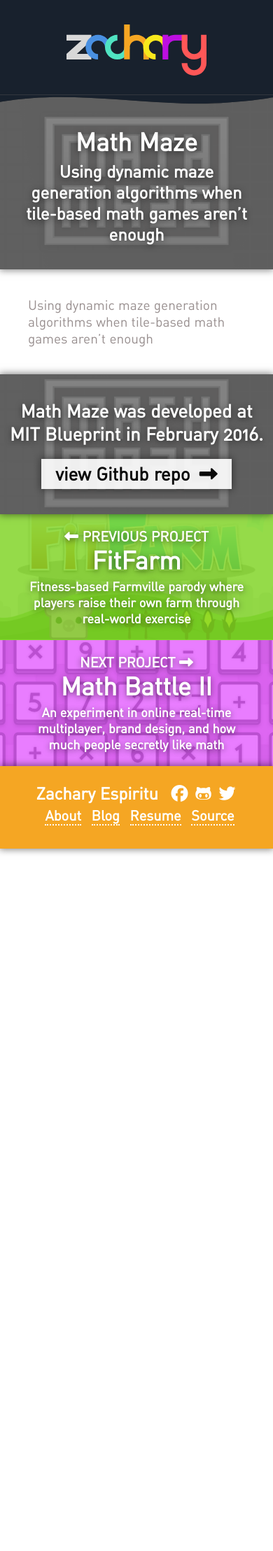
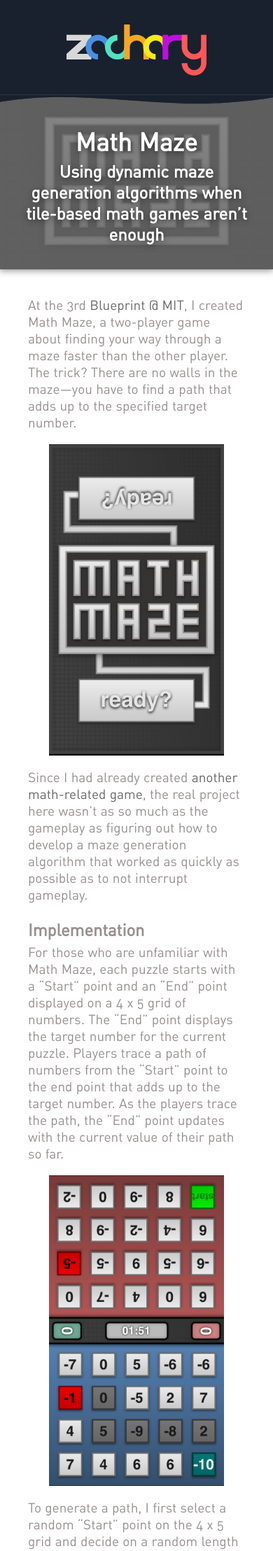
Before and after one commit to ZacharyEspiritu/zacharyespiritu.github.io, a Jekyll site: the page built from _projects/2016-02-20-math-maze.markdown, in a window 390 px wide. Shown: the top 2217 px of the page at 70% size. Built offline with Jekyll 4.4.1, drawn with Linux system fonts in a browser that asks for light colours; nearby versions of some CDN libraries; some of the changed text lies outside the part shown.

Commit message:
Add more content

```diff
--- a/_projects/2015-12-27-physics-guide.markdown
+++ b/_projects/2015-12-27-physics-guide.markdown
@@ -13,7 +13,7 @@ ending:
 
 Immediately following Christmas Break, all Regis High School students are required to take a Science Mid-Year Exam covering all of the material in their respective science class from the past half-year. Obviously, I didn’t want to study for my Physics exam, but I *did* want to learn LaTeX, so I made [a website about Physics][physics-midyear-guide] using LaTeX.
 
-Using [MathJax][mathjax-website], a Javascript integration for LaTeX rendering on webpages, I built a website covering all of the topics that were going to be on the exam with LaTeX for displaying necessary formulas and example solution sets for extra practice. I also used Sketch to design a little mascot to cheer people on while they were studying.
+Using [MathJax][mathjax-website], a Javascript integration for LaTeX rendering on webpages, I built a website covering all of the topics that were going to be on the exam with LaTeX for displaying necessary formulas and example solution sets for extra practice. I also used Sketch to design a cute, little mascot to cheer people on while they were studying.
 
 <figure class="lazyload" data-expand="-20">
     <img class="responsive-image lazyload" src="/images/portfolio-physics.png">
--- a/_projects/2016-02-20-math-maze.markdown
+++ b/_projects/2016-02-20-math-maze.markdown
@@ -12,4 +12,49 @@ ending:
   link_text: view Github repo
 ---
 
-Using dynamic maze generation algorithms when tile-based math games aren’t enough
+At the 3rd [Blueprint @ MIT][blueprint-mit], I created Math Maze, a two-player game about finding your way through a maze faster than the other player. The trick? There are no walls in the maze—you have to find a path that adds up to the specified target number.
+
+<figure class="lazyload" data-expand="-20">
+    <img class="responsive-screenshot lazyload" data-src="/images/projects/math-maze/title-screen.png">
+</figure>
+
+Since I had already created [another math-related game][math-battle-post], the real project here wasn't as so much as the gameplay as figuring out how to develop a maze generation algorithm that worked as quickly as possible as to not interrupt gameplay.
+
+### Implementation
+
+For those who are unfamiliar with Math Maze, each puzzle starts with a "Start" point and an "End" point displayed on a 4 x 5 grid of numbers. The "End" point displays the target number for the current puzzle. Players trace a path of numbers from the "Start" point to the end point that adds up to the target number. As the players trace the path, the "End" point updates with the current value of their path so far.
+
+<figure class="lazyload" data-expand="-20">
+    <img class="responsive-screenshot lazyload" data-src="/images/projects/math-maze/gameplay.png">
+</figure>
+
+To generate a path, I first select a random "Start" point on the 4 x 5 grid and decide on a random length for the path. (The funky typecasting seen here is necessary to properly convert the random `UInt32` given to a higher-level `CGFloat`.)
+
+{% highlight swift %}
+let pathLength = Int(arc4random_uniform(5)) + 5
+
+var currentRow = Int(arc4random_uniform(5))
+var currentColumn = Int(arc4random_uniform(4))
+
+var startingPoint = CGPoint(x: CGFloat(currentRow), y: CGFloat(currentColumn))
+{% endhighlight %}
+
+From there, I randomly decide on a direction to head from that point, and continually append new points to a storage array. Path generation stops once the `pathLength` has been reached.
+
+However, the path is not allowed to intersect itself nor land outside of the edges of the grid, so we first check to see if the current path already contains the given point or if it lands outside a boundary. If so, we then check to see if the current path is completely "boxed-in"—that is, it has no possible point to head towards in its current state. If so, maze generation immediately stops there.
+
+{% highlight swift %}
+if currentPath.contains(ccp(point.x + 1, point.y)) &&
+   currentPath.contains(ccp(point.x - 1, point.y)) &&
+   currentPath.contains(ccp(point.x, point.y + 1)) &&
+   currentPath.contains(ccp(point.x, point.y - 1)) {
+    // The point is boxed in, and maze generation should stop immediately.
+}
+{% endhighlight %}
+
+From there, all we have to do is randomly populate the grid with numbers and calculate an answer from the numbers that fall in the specified path.
+
+Finally, even though we know the desired path, I add up the numbers for every solution the player comes up with just in case unexpected solutions come up from the numbers we generate. This guarantees that there always is at least one possible answer to every puzzle. Perfect!
+
+[blueprint-mit]: https://blueprint.hackmit.org/
+[math-battle-post]: /project/math-battle
--- a/_sass/styles.scss
+++ b/_sass/styles.scss
@@ -41,6 +41,28 @@ table {
   td {
     background: #FAFAFA;
     text-align: center;
+  }
+}
+
+figure {
+  pre,
+  code {
+    display: block;
+    margin: 0 auto;
+    max-width: 800px;
+    line-height: 1.4;
+    font-size: 16px;
+    overflow-x: auto;
+    white-space: pre;
+    color: #333333;
+
+    @media (max-width: 750px) {
+      font-size: 15px;
+    }
+
+    @media (max-width: 500px) {
+      font-size: 14px;
+    }
   }
 }
 
```
Also changed, not shown: _includes/preloader_resolver.html (+10 -0 lines), _projects/2016-06-23-negotiatus.markdown (+16 -2 lines), images/projects/math-maze/gameplay.png (added), images/projects/math-maze/title-screen.png (added), images/projects/negotiatus/email-template.png (added), images/projects/negotiatus/team-photo.jpg (added).
